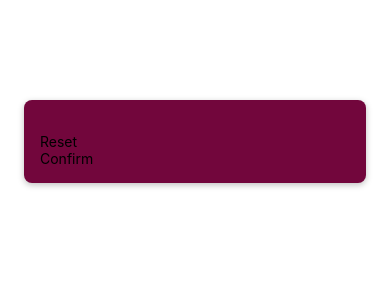
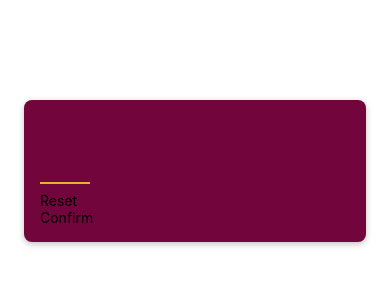
Before and after one commit to eangao/React-Native-Building-a-Mini-Game, a React Native app: screen / in a window 390 px wide. Shown: the top 300 px of the page. Built offline with nearby package versions, Linux system fonts and the light colour scheme.

Commit message:
tyling the Number Input Element

```diff
--- a/screens/StartGameScreen.js
+++ b/screens/StartGameScreen.js
@@ -4,7 +4,7 @@
 function StartGameScreen() {
   return (
     <View style={styles.inputContainer}>
-      <TextInput />
+      <TextInput style={styles.numberInput} maxLength={2} />
       <PrimaryButton>Reset</PrimaryButton>
       <PrimaryButton>Confirm</PrimaryButton>
     </View>
@@ -26,4 +26,16 @@
     shadowRadius: 6,
     shadowOpacity: 0.25,
   },
+
+  numberInput: {
+    height: 60,
+    width: 50,
+    fontSize: 32,
+    borderBottomColor: "#ddb52f",
+    borderBottomWidth: 2,
+    color: "#ddb52f",
+    marginVertical: 8,
+    fontWeight: "bold",
+    textAlign: "center",
+  },
 });
```
